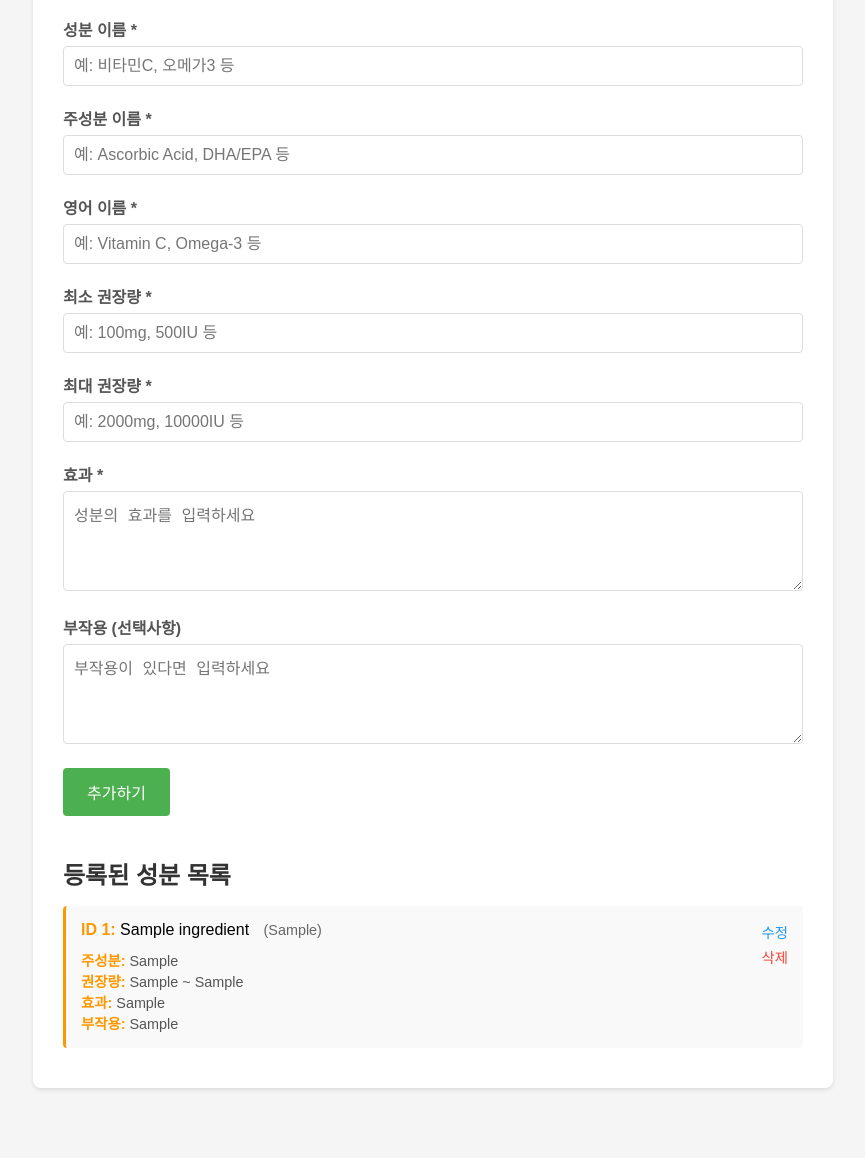
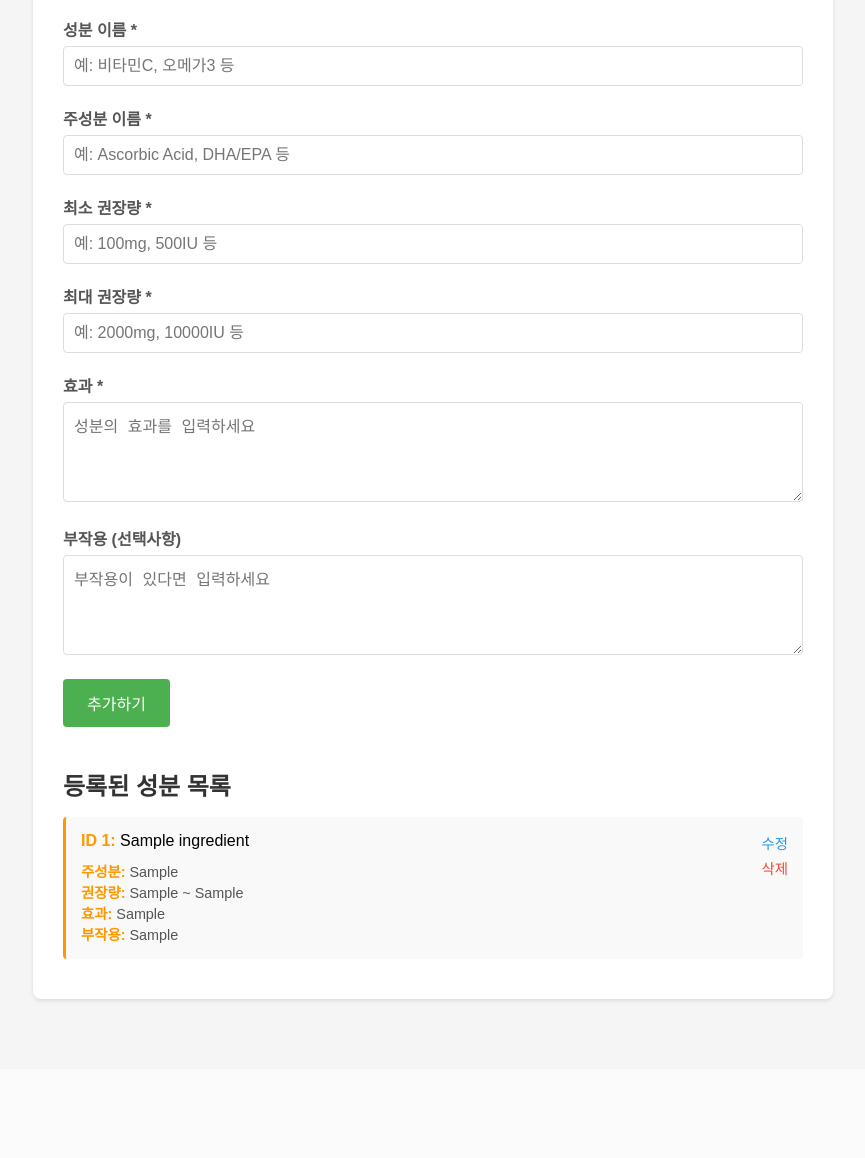
Before and after one commit to Da-sii/Backend, a Django app: template products/templates/products/ingredient_form.html in a window 1280 px wide. Shown: the part 204-1362 px from the top of the page, without its empty margins (207-1072 px from the left). After the commit the page ends 1206 px from the top, so only its background shows below. Run offline with Django 5.2, Linux system fonts and the light colour scheme; the template is opened without the code that fills it: values that come from a table or form of the project are taken from there, others are empty; tables that the repository leaves empty hold one stand-in row (values such as "Sample post").

Commit message:
feat: 성분의 영문 이름 삭제(#128)

```diff
--- a/products/admin.py
+++ b/products/admin.py
@@ -10,7 +10,6 @@ class IngredientAdmin(admin.ModelAdmin):
     list_display = (
         "id",
         "name",
-        "englishIngredient",
         "minRecommended",
         "maxRecommended",
         "effect",
@@ -18,13 +17,12 @@ class IngredientAdmin(admin.ModelAdmin):
     )
     list_editable = (
         "name",
-        "englishIngredient",
         "minRecommended",
         "maxRecommended",
         "effect",
         "sideEffect",
     )
-    search_fields = ("name", "englishIngredient", "effect", "sideEffect")
+    search_fields = ("name", "effect", "sideEffect")
     list_filter = ()
     ordering = ("name",)
 
@@ -37,7 +35,6 @@ class ProductIngredientAdmin(admin.ModelAdmin):
     search_fields = (
         "product__name",
         "ingredient__name",
-        "ingredient__englishIngredient",
     )
     list_filter = ("ingredient",)
     autocomplete_fields = ("product", "ingredient")
--- a/products/models.py
+++ b/products/models.py
@@ -95,7 +95,6 @@ class ProductDailyView(models.Model):
 class Ingredient(models.Model):
     name = models.TextField(verbose_name="성분 이름")
     mainIngredient = models.TextField(max_length=100, verbose_name="주성분이름", null=True, blank=True)
-    englishIngredient = models.CharField(max_length=100, verbose_name="영어이름")
     minRecommended = models.CharField(max_length=50, verbose_name="최소권장량")
     maxRecommended = models.CharField(max_length=50, verbose_name="최대권장량")
     effect = models.TextField(verbose_name="효과")
--- a/products/serializers.py
+++ b/products/serializers.py
@@ -102,7 +102,6 @@ class ProductReadSerializer(serializers.ModelSerializer):
 
 class ProductIngredientDetailSerializer(serializers.ModelSerializer):
     ingredientName = serializers.CharField(source="ingredient.name")
-    englishName = serializers.CharField(source="ingredient.englishIngredient")
     minRecommended = serializers.CharField(source="ingredient.minRecommended")
     maxRecommended = serializers.CharField(source="ingredient.maxRecommended")
     effect = serializers.CharField(source="ingredient.effect")
@@ -111,7 +110,7 @@ class ProductIngredientDetailSerializer(serializers.ModelSerializer):
 
     class Meta:
         model = ProductIngredient
-        fields = ("ingredientName", "englishName", "amount", "minRecommended", "maxRecommended", "effect", "sideEffect", "status")
+        fields = ("ingredientName", "amount", "minRecommended", "maxRecommended", "effect", "sideEffect", "status")
 
     def get_status(self, obj: ProductIngredient) -> str:
         try:
--- a/products/templates/products/ingredient_delete_confirm.html
+++ b/products/templates/products/ingredient_delete_confirm.html
@@ -101,7 +101,6 @@
             <strong>삭제할 성분 정보:</strong><br />
             ID: {{ ingredient.id }}<br />
             성분 이름: {{ ingredient.name }}<br />
-            영어 이름: {{ ingredient.englishIngredient }}
         </div>
 
         <form method="POST">
--- a/products/templates/products/ingredient_form.html
+++ b/products/templates/products/ingredient_form.html
@@ -91,11 +91,6 @@
       .ingredient-item strong {
         color: #ff9800;
       }
-      .ingredient-item .english-name {
-        color: #666;
-        font-size: 0.9em;
-        margin-left: 10px;
-      }
       .ingredient-item .details {
         margin-top: 10px;
         font-size: 0.9em;
@@ -152,16 +147,6 @@
             name="mainIngredient"
             required
             placeholder="예: Ascorbic Acid, DHA/EPA 등"
-          />
-        </div>
-        <div class="form-group">
-          <label for="englishIngredient">영어 이름 *</label>
-          <input
-            type="text"
-            id="englishIngredient"
-            name="englishIngredient"
-            required
-            placeholder="예: Vitamin C, Omega-3 등"
           />
         </div>
         <div class="form-group">
@@ -224,9 +209,6 @@
               "
             >
               <strong>ID {{ ingredient.id }}:</strong> {{ ingredient.name }}
-              <span class="english-name"
-                >({{ ingredient.englishIngredient }})</span
-              >
               <div class="details">
                 <strong>주성분:</strong> {{ ingredient.mainIngredient|default:"None" }}<br />
                 <strong>권장량:</strong> {{ ingredient.minRecommended }} ~ {{ ingredient.maxRecommended }}<br />
--- a/products/views.py
+++ b/products/views.py
@@ -358,7 +358,7 @@ class ProductSearchView(generics.ListAPIView):
 
         if query:
             ingredient_product_ids = ProductIngredient.objects.filter(
-                Q(ingredient__name__icontains=query) | Q(ingredient__englishIngredient__icontains=query)
+                Q(ingredient__name__icontains=query)
             ).values("product_id")
 
             qs = qs.filter(
--- a/swagger_schema.yml
+++ b/swagger_schema.yml
@@ -2162,8 +2162,6 @@ components:
       properties:
         ingredientName:
           type: string
-        englishName:
-          type: string
         amount:
           type: string
           title: 포함량
@@ -2182,7 +2180,6 @@ components:
       required:
       - amount
       - effect
-      - englishName
       - ingredientName
       - maxRecommended
       - minRecommended
```
Also changed, not shown: products/admin_views.py (+2 -6 lines), products/templates/products/ingredient_edit.html (+0 -10 lines), products/migrations/0018_remove_ingredient_englishingredient.py (added).
